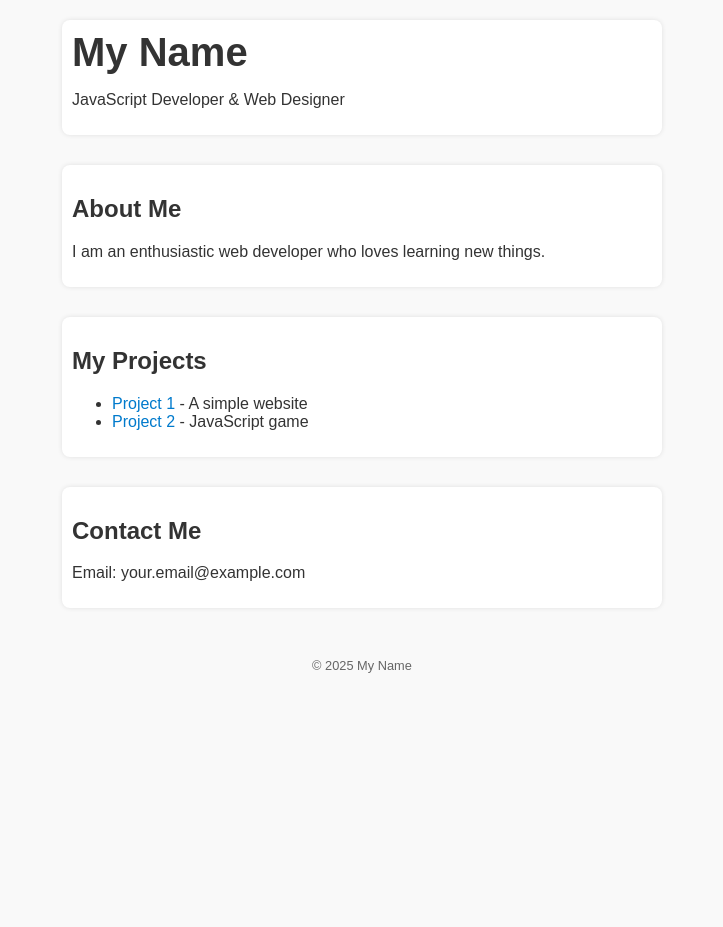
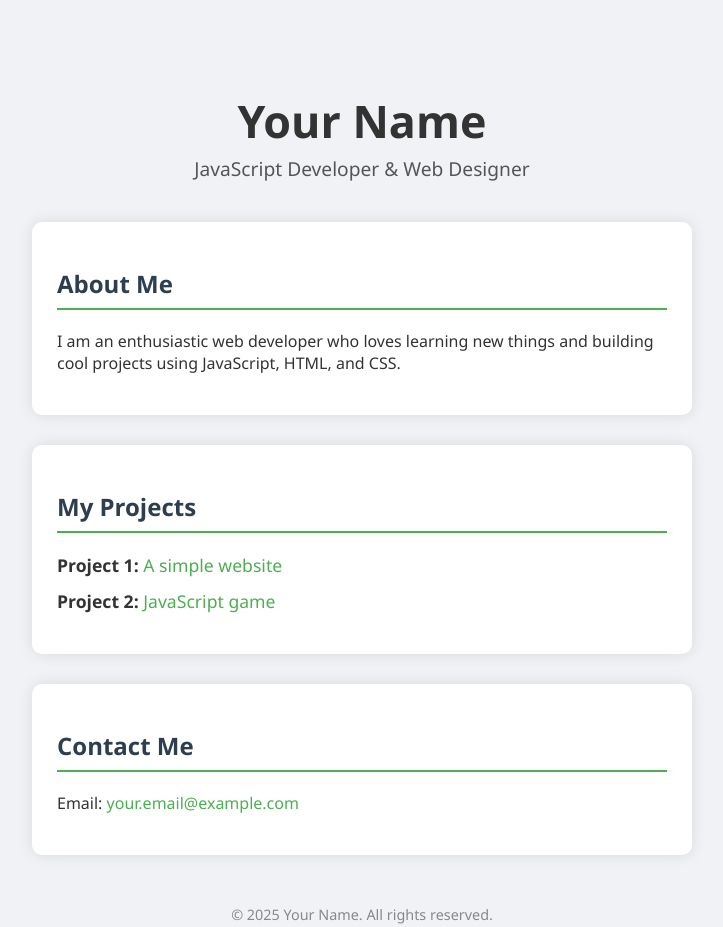
Before and after one commit to roni450/my-portfolio, a plain HTML site: page index.html in a window 1280 px wide. Shown: the whole page, without its empty margins (278-1001 px from the left). Before the commit the page ends 800 px from the top, so only its background shows below. Drawn offline with Linux system fonts and the light colour scheme.

Commit message:
Add files via upload

```diff
--- a/index.html
+++ b/index.html
@@ -4,34 +4,93 @@
   <meta charset="UTF-8" />
   <meta name="viewport" content="width=device-width, initial-scale=1" />
   <title>My Portfolio</title>
-  <link rel="stylesheet" href="style.css" />
+  <style>
+    body {
+      font-family: 'Segoe UI', Tahoma, Geneva, Verdana, sans-serif;
+      background-color: #f0f2f5;
+      color: #333;
+      max-width: 700px;
+      margin: 40px auto;
+      padding: 20px;
+      box-sizing: border-box;
+    }
+    header {
+      text-align: center;
+      margin-bottom: 40px;
+    }
+    header h1 {
+      font-size: 2.8rem;
+      margin-bottom: 0;
+    }
+    header p {
+      font-size: 1.2rem;
+      color: #555;
+      margin-top: 4px;
+    }
+    section {
+      background: #fff;
+      padding: 25px;
+      margin-bottom: 30px;
+      border-radius: 10px;
+      box-shadow: 0 0 15px rgba(0,0,0,0.1);
+    }
+    h2 {
+      border-bottom: 2px solid #4CAF50;
+      padding-bottom: 8px;
+      margin-bottom: 20px;
+      color: #2c3e50;
+    }
+    ul {
+      list-style: none;
+      padding-left: 0;
+    }
+    li {
+      margin-bottom: 12px;
+      font-size: 1.1rem;
+    }
+    a {
+      color: #4CAF50;
+      text-decoration: none;
+    }
+    a:hover {
+      text-decoration: underline;
+    }
+    footer {
+      text-align: center;
+      font-size: 0.9rem;
+      color: #888;
+      margin-top: 50px;
+    }
+  </style>
 </head>
 <body>
+
 <header>
-    <h1>My Name</h1>
+  <h1>Your Name</h1>
   <p>JavaScript Developer & Web Designer</p>
 </header>
 
-  <section id="about">
+<section>
   <h2>About Me</h2>
-    <p>I am an enthusiastic web developer who loves learning new things.</p>
+  <p>I am an enthusiastic web developer who loves learning new things and building cool projects using JavaScript, HTML, and CSS.</p>
 </section>
 
-  <section id="projects">
+<section>
   <h2>My Projects</h2>
   <ul>
-      <li><a href="https://github.com/yourgithub/project1" target="_blank">Project 1</a> - A simple website</li>
-      <li><a href="https://github.com/yourgithub/project2" target="_blank">Project 2</a> - JavaScript game</li>
+    <li><strong>Project 1:</strong> <a href="https://github.com/roni450/project1" target="_blank" rel="noopener noreferrer">A simple website</a></li>
+    <li><strong>Project 2:</strong> <a href="https://github.com/roni450/project2" target="_blank" rel="noopener noreferrer">JavaScript game</a></li>
   </ul>
 </section>
 
-  <section id="contact">
+<section>
   <h2>Contact Me</h2>
-    <p>Email: your.email@example.com</p>
+  <p>Email: <a href="mailto:your.email@example.com">your.email@example.com</a></p>
 </section>
 
 <footer>
-    <p>© 2025 My Name</p>
+  &copy; 2025 Your Name. All rights reserved.
 </footer>
+
 </body>
 </html>
```
Lines whose indentation alone changed are shown as unchanged.
